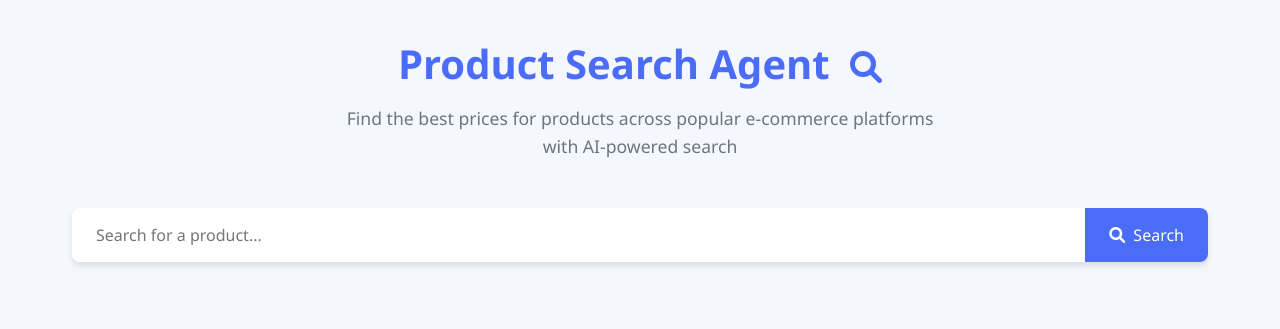
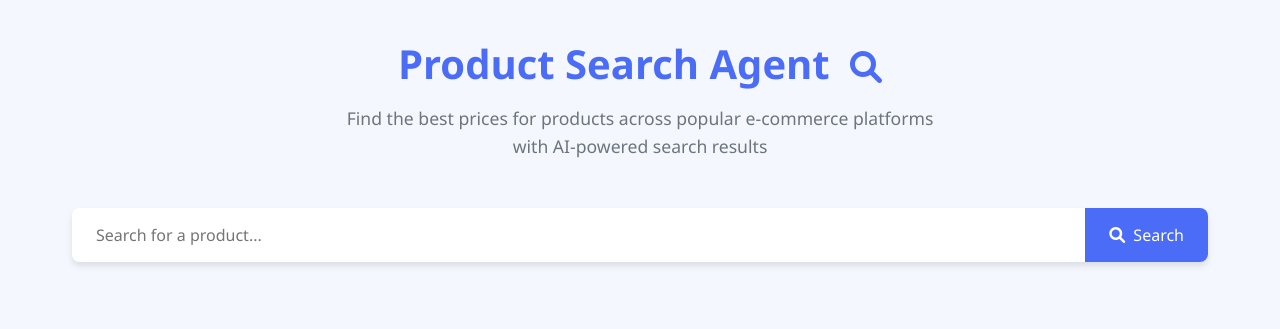
Before and after one commit to Dhanush-Raj1/Product-Search-Agent-Project, a Flask app: page / in a window 1280 px wide. Shown: the top 329 px of the page. Run offline with Flask 3, Linux system fonts and the light colour scheme.

Commit message:
updated front end

```diff
--- a/templates/index1.html
+++ b/templates/index1.html
@@ -11,7 +11,7 @@
     <div class="container">
         <header>
             <h1>Product Search Agent <i class="fas fa-search"></i></h1>
-            <p class="caption">Find the best prices for products across popular e-commerce platforms with AI-powered search</p>
+            <p class="caption">Find the best prices for products across popular e-commerce platforms with AI-powered search results</p>
         </header>
 
         <div class="search-container">
```
